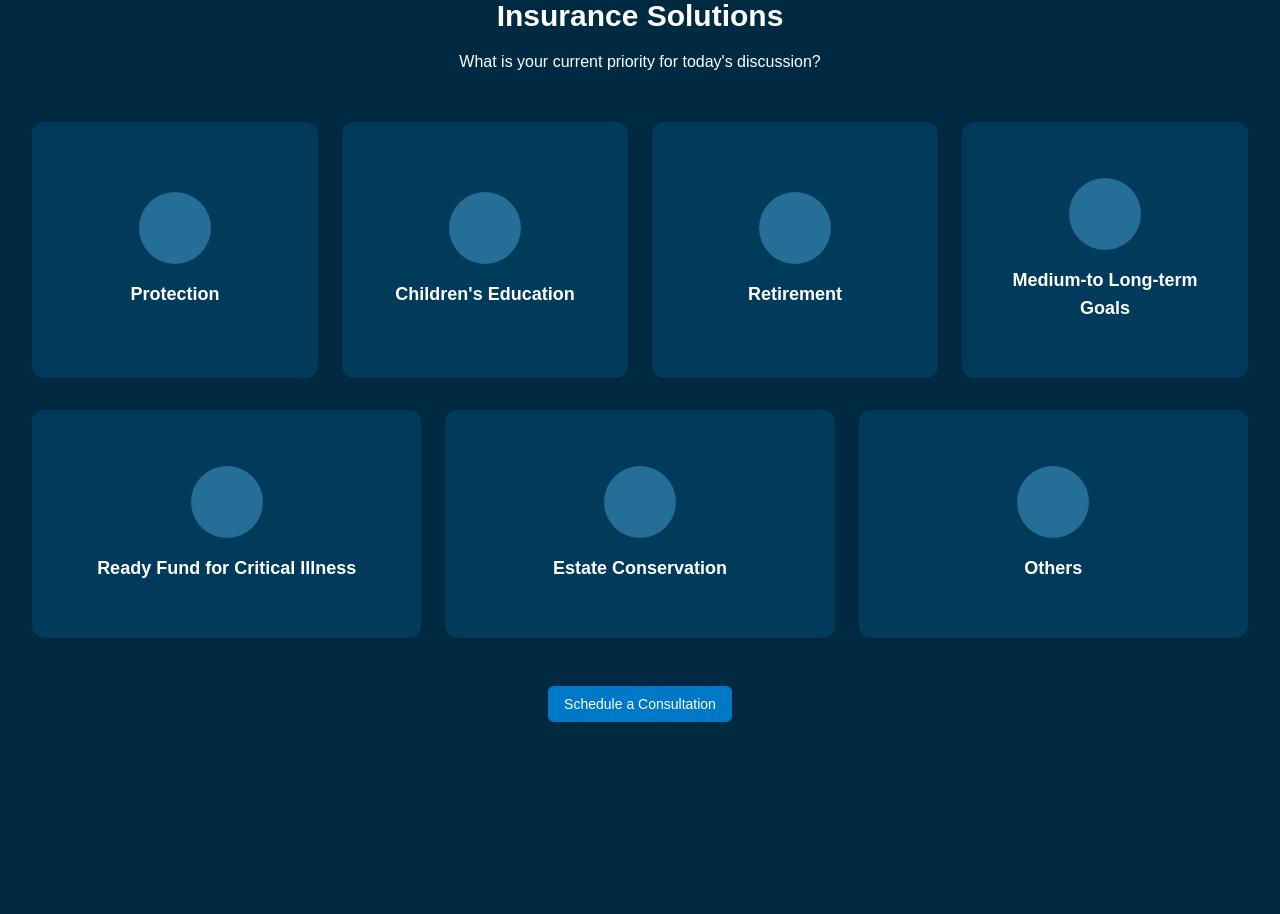
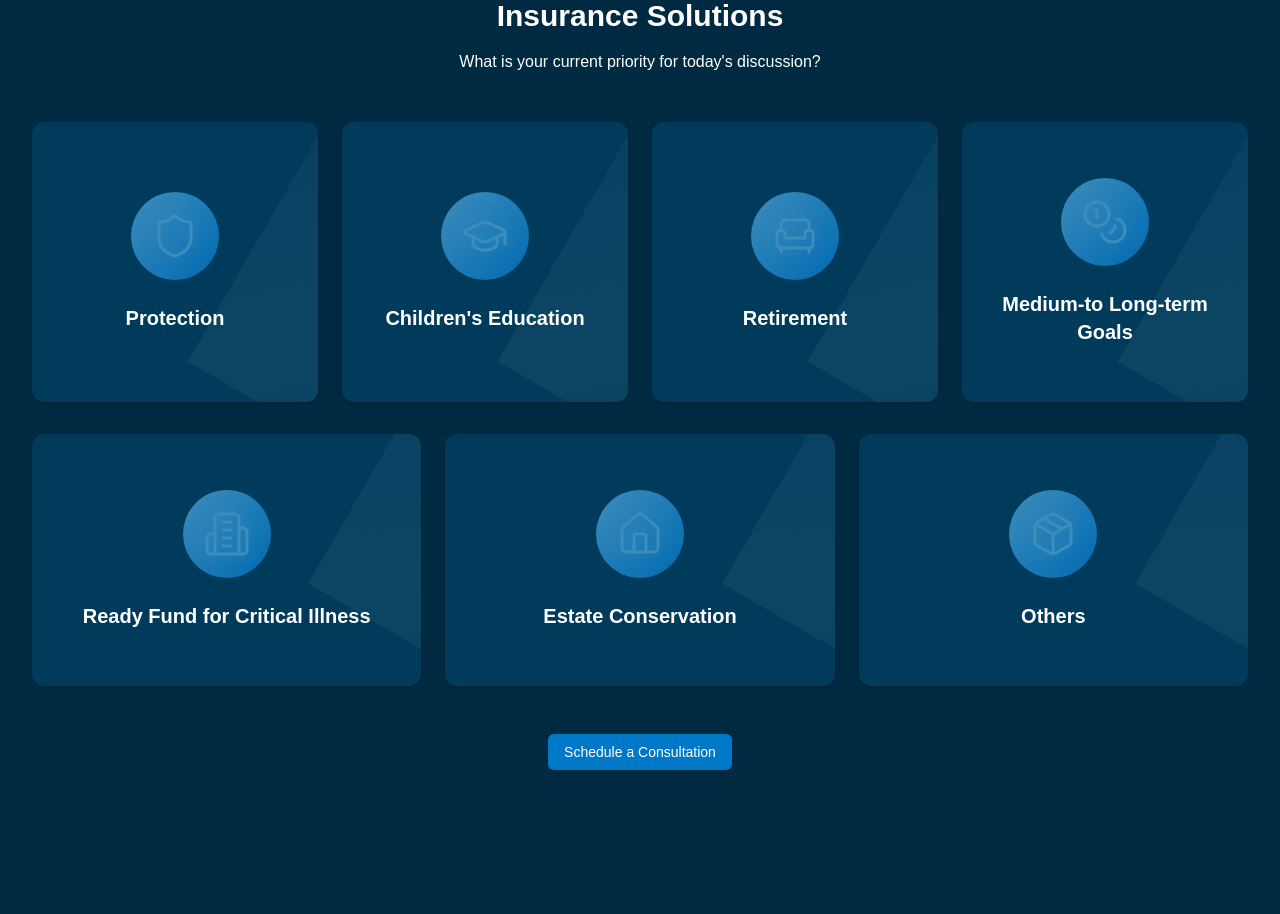
Before and after one commit to Aduknowssss/portfolio, a Next.js app: page / in a window 1280 px wide. Shown: the part 2320-3234 px from the top of the page. Built offline with nearby package versions, Linux system fonts and the light colour scheme.

Commit message:
animation changes

```diff
--- a/app/globals.css
+++ b/app/globals.css
@@ -427,12 +427,39 @@ body {
   animation-delay: 1s;
 }
 
-/* Add this to the CSS file */
+/* Enhanced priority card styles */
 .priority-card {
   background-color: var(--secondary);
   color: white;
+  position: relative;
+  overflow: hidden;
+}
+
+.priority-card::before {
+  content: "";
+  position: absolute;
+  top: -50%;
+  left: -50%;
+  width: 200%;
+  height: 200%;
+  background: linear-gradient(
+    to bottom right,
+    rgba(255, 255, 255, 0) 0%,
+    rgba(255, 255, 255, 0.05) 50%,
+    rgba(255, 255, 255, 0) 100%
+  );
+  transform: rotate(30deg);
+  animation: shimmer 8s linear infinite;
+  pointer-events: none;
 }
 
 .priority-card-icon {
   color: var(--primary-light);
+  filter: drop-shadow(0 0 8px rgba(77, 163, 212, 0.5));
+  transition: all 0.3s ease;
 }
+
+.priority-card:hover .priority-card-icon {
+  transform: scale(1.1);
+  filter: drop-shadow(0 0 12px rgba(77, 163, 212, 0.7));
+}
--- a/app/page.tsx
+++ b/app/page.tsx
@@ -405,25 +405,37 @@ export default function Portfolio() {
             </div>
 
             <StaggerContainer className="grid grid-cols-1 md:grid-cols-2 lg:grid-cols-4 gap-6 mb-8" staggerDelay={150}>
-              <PriorityCard icon={<Shield className="h-10 w-10 priority-card-icon" />} title="Protection" />
               <PriorityCard
-                icon={<GraduationCap className="h-10 w-10 priority-card-icon" />}
+                icon={<Shield className="h-12 w-12 priority-card-icon" strokeWidth={1.5} />}
+                title="Protection"
+              />
+              <PriorityCard
+                icon={<GraduationCap className="h-12 w-12 priority-card-icon" strokeWidth={1.5} />}
                 title="Children's Education"
               />
-              <PriorityCard icon={<Armchair className="h-10 w-10 priority-card-icon" />} title="Retirement" />
               <PriorityCard
-                icon={<Coins className="h-10 w-10 priority-card-icon" />}
+                icon={<Armchair className="h-12 w-12 priority-card-icon" strokeWidth={1.5} />}
+                title="Retirement"
+              />
+              <PriorityCard
+                icon={<Coins className="h-12 w-12 priority-card-icon" strokeWidth={1.5} />}
                 title="Medium-to Long-term Goals"
               />
             </StaggerContainer>
 
             <StaggerContainer className="grid grid-cols-1 md:grid-cols-3 gap-6" staggerDelay={150}>
               <PriorityCard
-                icon={<Building2 className="h-10 w-10 priority-card-icon" />}
+                icon={<Building2 className="h-12 w-12 priority-card-icon" strokeWidth={1.5} />}
                 title="Ready Fund for Critical Illness"
               />
-              <PriorityCard icon={<Home className="h-10 w-10 priority-card-icon" />} title="Estate Conservation" />
-              <PriorityCard icon={<Package className="h-10 w-10 priority-card-icon" />} title="Others" />
+              <PriorityCard
+                icon={<Home className="h-12 w-12 priority-card-icon" strokeWidth={1.5} />}
+                title="Estate Conservation"
+              />
+              <PriorityCard
+                icon={<Package className="h-12 w-12 priority-card-icon" strokeWidth={1.5} />}
+                title="Others"
+              />
             </StaggerContainer>
 
             <AnimatedElement className="text-center mt-12" animation="fade-in" delay={800}>
@@ -1086,12 +1098,22 @@ function PriorityCard({ icon, title }) {
     <Card className="overflow-hidden border-none hover:shadow-lg transition-all duration-300 hover:translate-y-[-5px] priority-card">
       <CardContent className="p-8 flex flex-col items-center justify-center text-center h-full">
         <div
-          className="mb-4 p-4 rounded-full animate-pulse"
-          style={{ backgroundColor: "var(--primary-light)", opacity: 0.2 }}
+          className="mb-6 p-5 rounded-full relative group"
+          style={{
+            background: "linear-gradient(135deg, var(--primary-light) 0%, var(--primary) 100%)",
+            opacity: 0.8,
+          }}
         >
-          <div className="priority-card-icon">{icon}</div>
+          {/* Pulsing background effect */}
+          <div className="absolute inset-0 rounded-full bg-primary-light/30 animate-pulse-slow"></div>
+
+          {/* Icon */}
+          <div className="relative z-10">{icon}</div>
+
+          {/* Subtle glow effect */}
+          <div className="absolute -inset-1 bg-primary-light/20 rounded-full blur-md opacity-0 group-hover:opacity-100 transition-opacity duration-300"></div>
         </div>
-        <h3 className="text-lg font-bold text-white">{title}</h3>
+        <h3 className="text-xl font-bold text-white">{title}</h3>
       </CardContent>
     </Card>
   )
```
